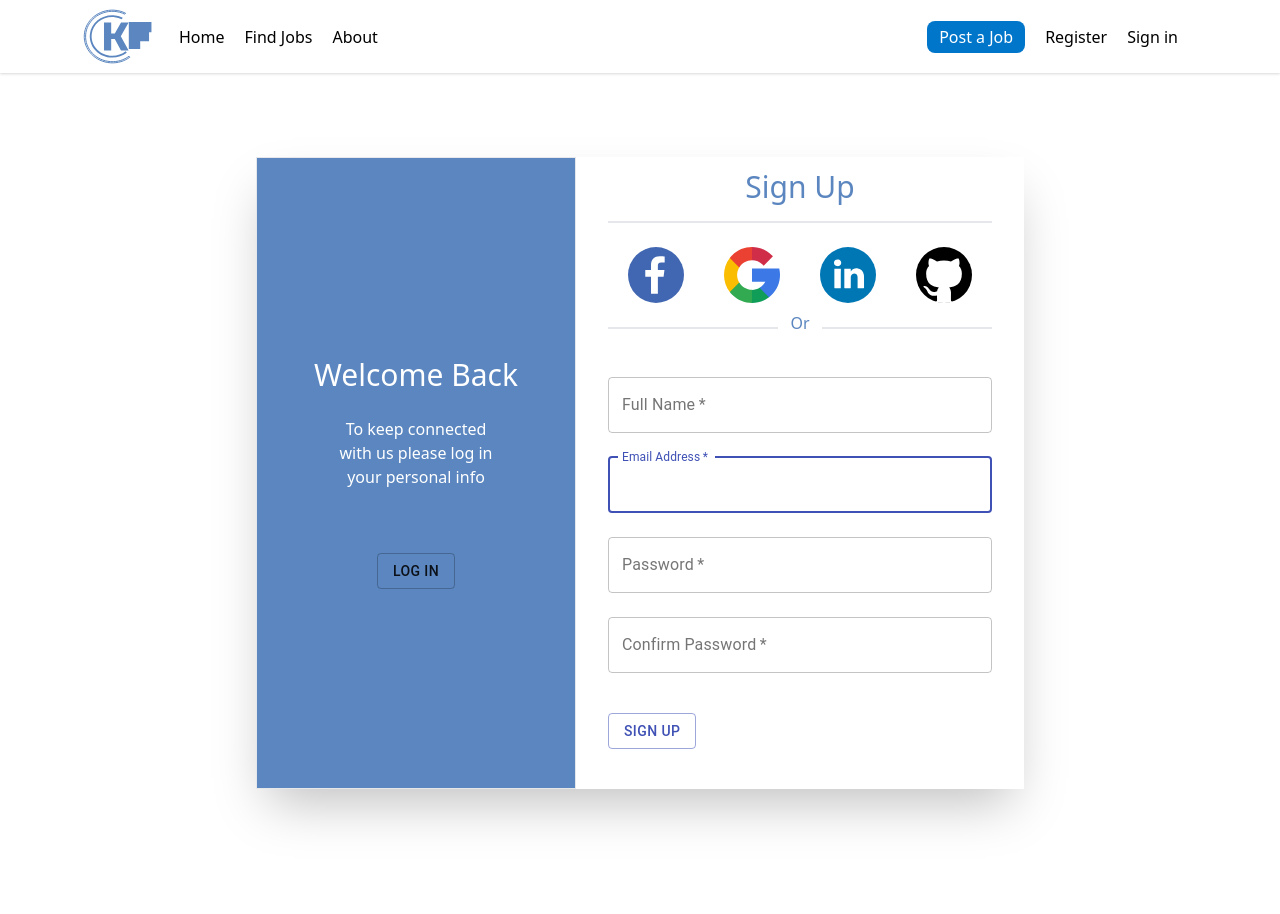
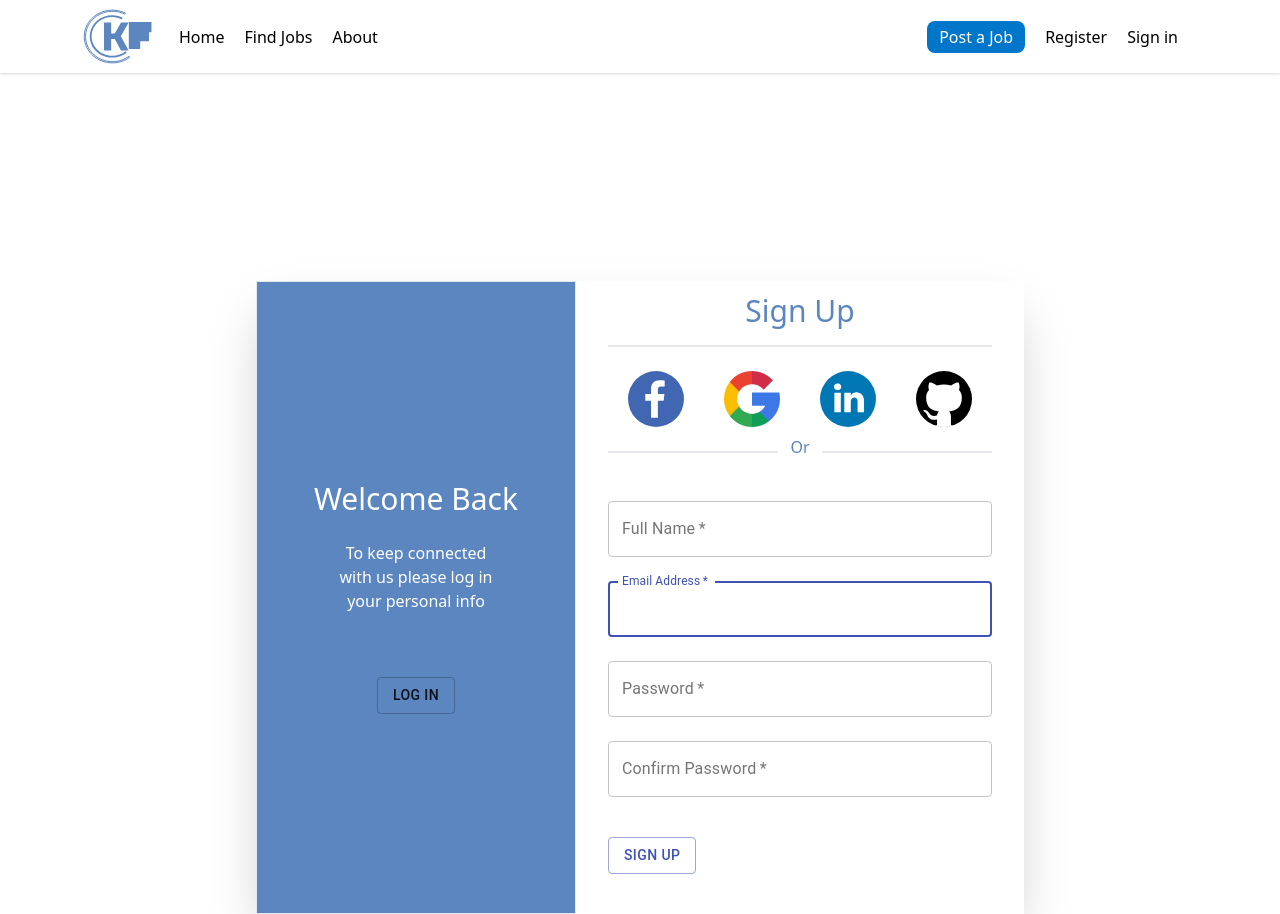
Before and after one commit to abdulbasit-dev/kurd-freelancers, a React (Create React App) app: page /register in a window 1280 px wide. Before the commit the page ends 873 px from the top, so only its background shows below. Built offline with nearby package versions, Linux system fonts and the light colour scheme.

Commit message:
resposive signup in progress

```diff
--- a/src/pages/Singnup.jsx
+++ b/src/pages/Singnup.jsx
@@ -9,7 +9,7 @@ import Button from '@material-ui/core/Button'
 const Singnup = () => {
   return (
       <>
-            <div className="flex w-full h-screen justify-center items-center border-lightblue">
+            <div className="flex w-full justify-center items-center border-lightblue mt-52">
                 <div className="flex flex-col lg:flex-row w-3/5 shadow-2xl">
                     <div className="flex lg:w-5/12 border bg-lightblue flex-col p-10 items-center text-white justify-center ">
             <div className="flex flex-col items-center">
```
